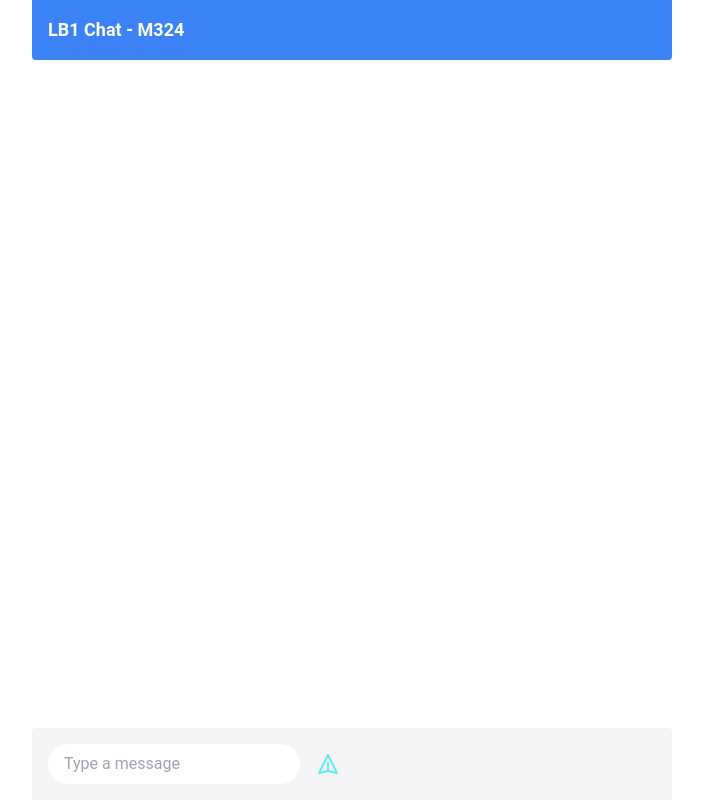
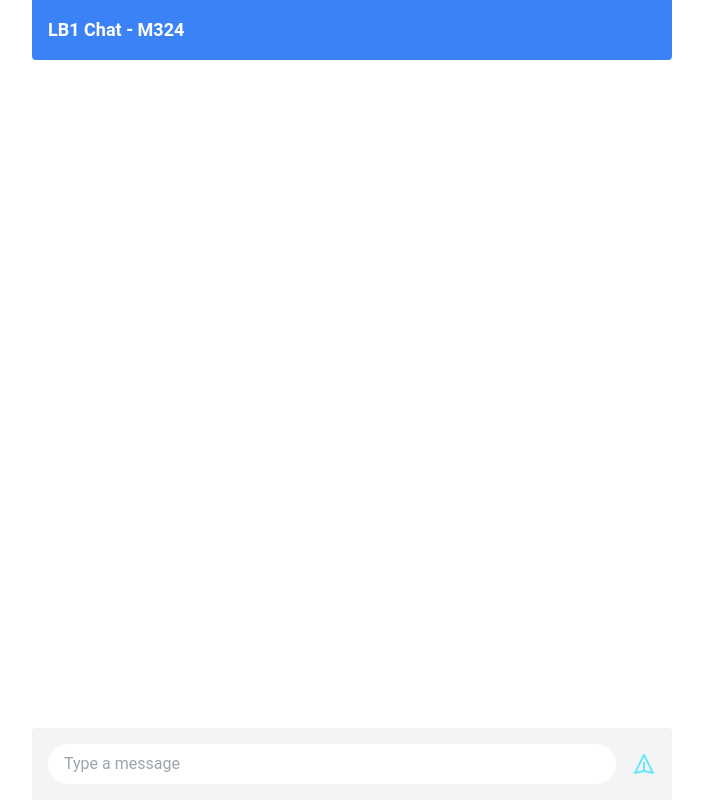
Before and after one commit to LB01-324/LB01_Semrau.J, a website: page client/index.html in a window 1280 px wide. Shown: the whole page, without its empty margins (288-991 px from the left). Drawn offline with nearby package versions, Linux system fonts and the light colour scheme; no server answers.

Commit message:
fix message input width

```diff
--- a/client/index.html
+++ b/client/index.html
@@ -20,9 +20,9 @@
     </div>
     <div class="flex flex-col justify-start flex-grow gap-4 p-4 overflow-y-auto" id="messages"></div>
     <div class="flex items-center px-4 py-4 bg-gray-100 rounded-t">
-      <label for="messageInput">
+      <label for="messageInput" class="flex-grow">
         <input id="messageInput" type="text" placeholder="Type a message"
-               class="flex-grow px-4 py-2 border-gray-200 rounded-full focus:outline-none focus:ring-2 focus:ring-cyan-300" />
+               class="w-full px-4 py-2 border-gray-200 rounded-full focus:outline-none focus:ring-2 focus:ring-cyan-300" />
       </label>
       <button class="ml-4 text-cyan-300 hover:text-cyan-400 focus:outline-none" id="sendButton">
         <svg xmlns="http://www.w3.org/2000/svg" class="w-6 h-6" fill="none" viewBox="0 0 24 24" stroke="currentColor">
```
